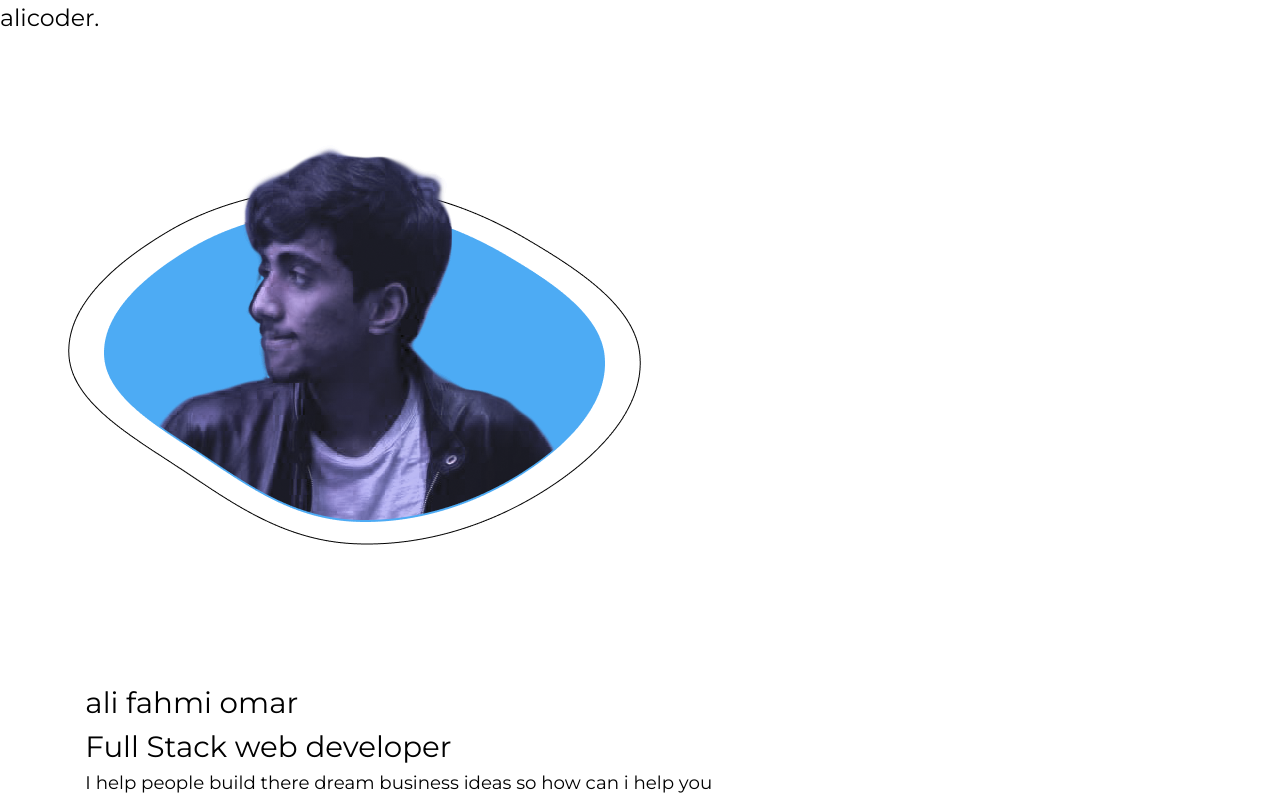
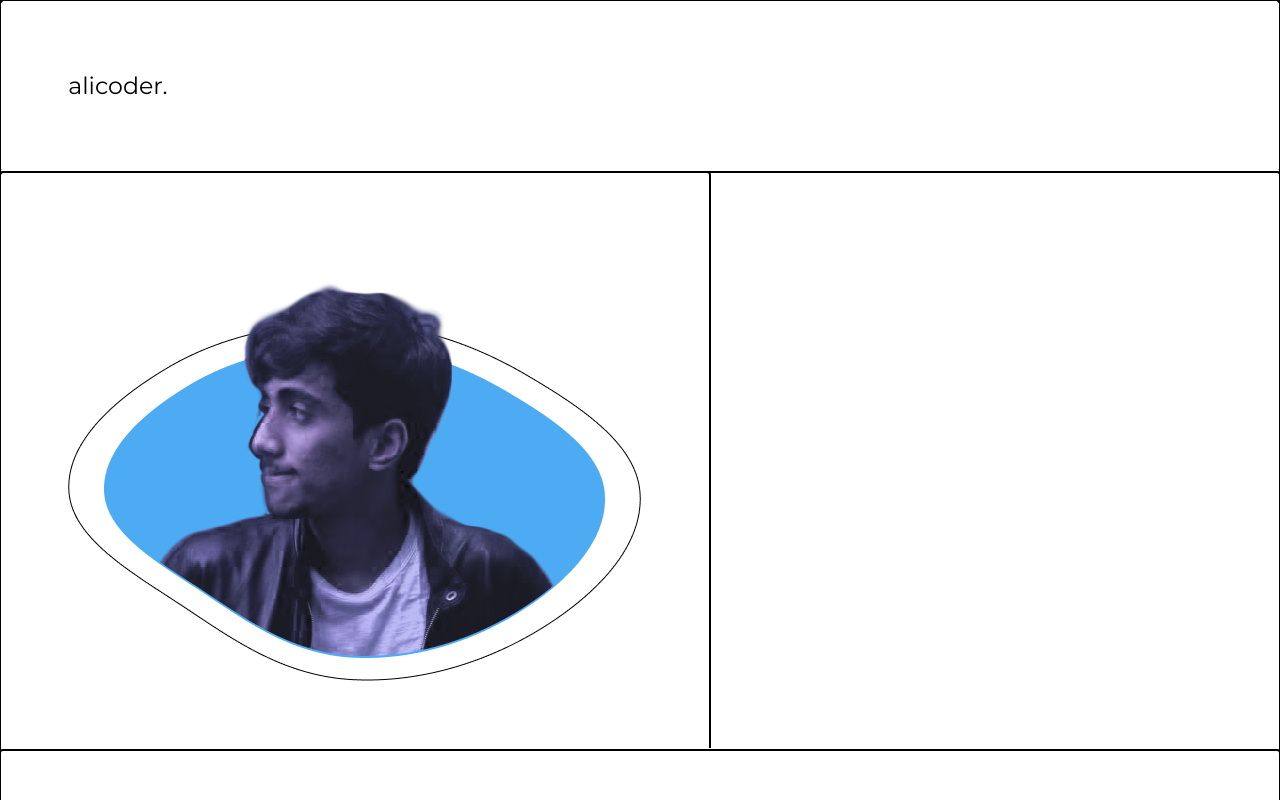
Before and after one commit to Aliicoder/portfoliowebsite, a React (Vite) app: page / in a window 1280 px wide. Shown: the top 800 px of the page. Built offline with nearby package versions, Linux system fonts and the light colour scheme.

Commit message:
fix bugs alicoder

```diff
--- a/src/components/Intro.tsx
+++ b/src/components/Intro.tsx
@@ -15,7 +15,7 @@ const Intro = () => {
 
     <div className='flex flex-col justify-between h-[101vh]'>
     <div>
-      <h1 className='pl-[100px] pt-[50px] lg:py-[50px]  font-bold fz-25'>alicoder.</h1>
+      <h1 className='cp pt-[50px]   font-bold fz-25'>alicoder.</h1>
     </div>
     <div className='flex lg:flex-row flex-col items-center lg:justify-center   '>
       <img src={img} alt="" className=' h-[220px] lg:h-[440px] lg:p-0 cp mb-[50px] object-contain' />
--- a/src/index.css
+++ b/src/index.css
@@ -6,9 +6,12 @@
   --main-color:#4DABF4;
 }
 *{
-  outline: uto;
+  outline: auto;
   font-family: "Montserrat", sans-serif;
   font-optical-sizing: auto;
+}
+body{
+  overflow-x: hidden;
 }
 .cp{
   padding:clamp(0rem, 0rem + 5.3333vw, 5rem);
```
